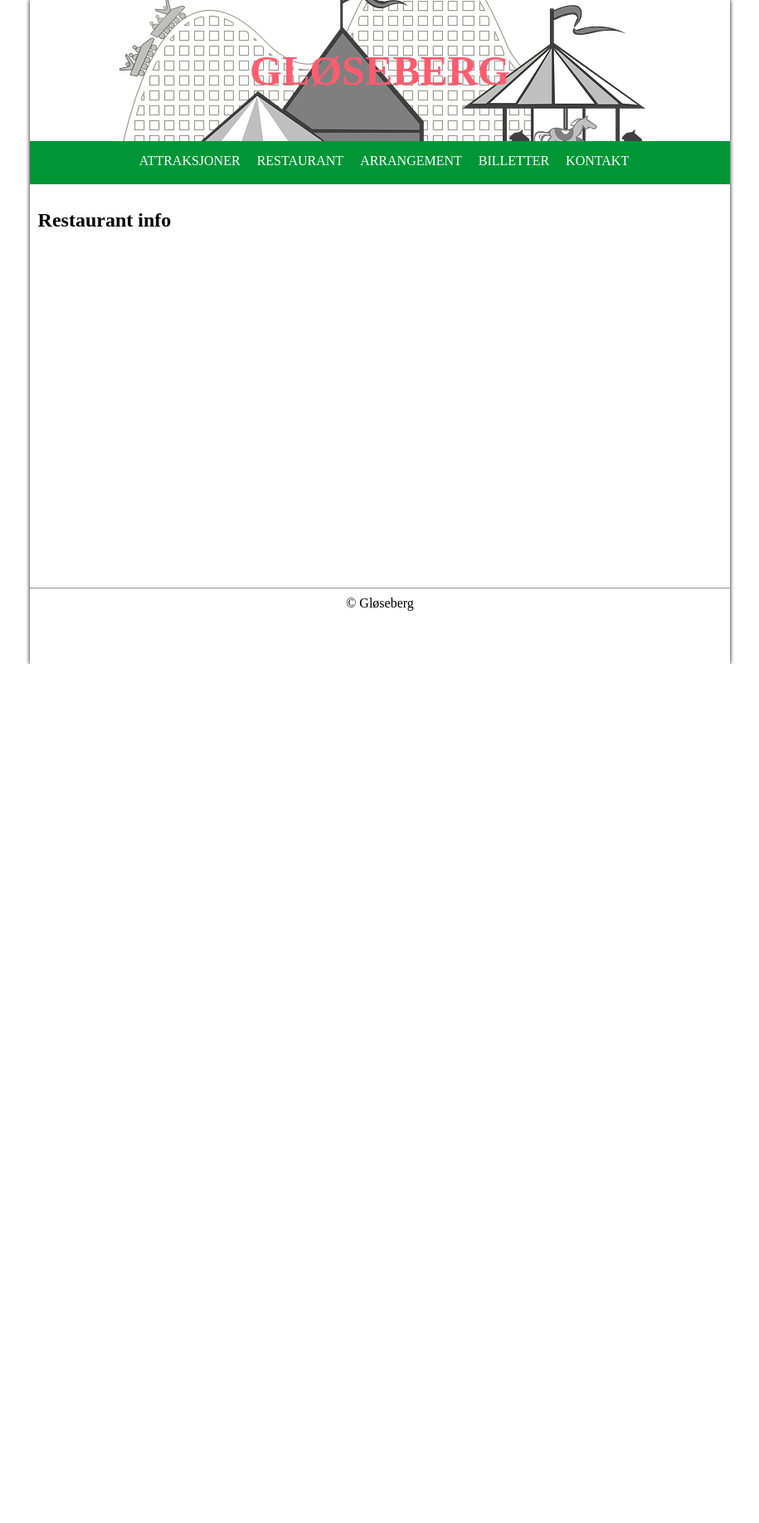
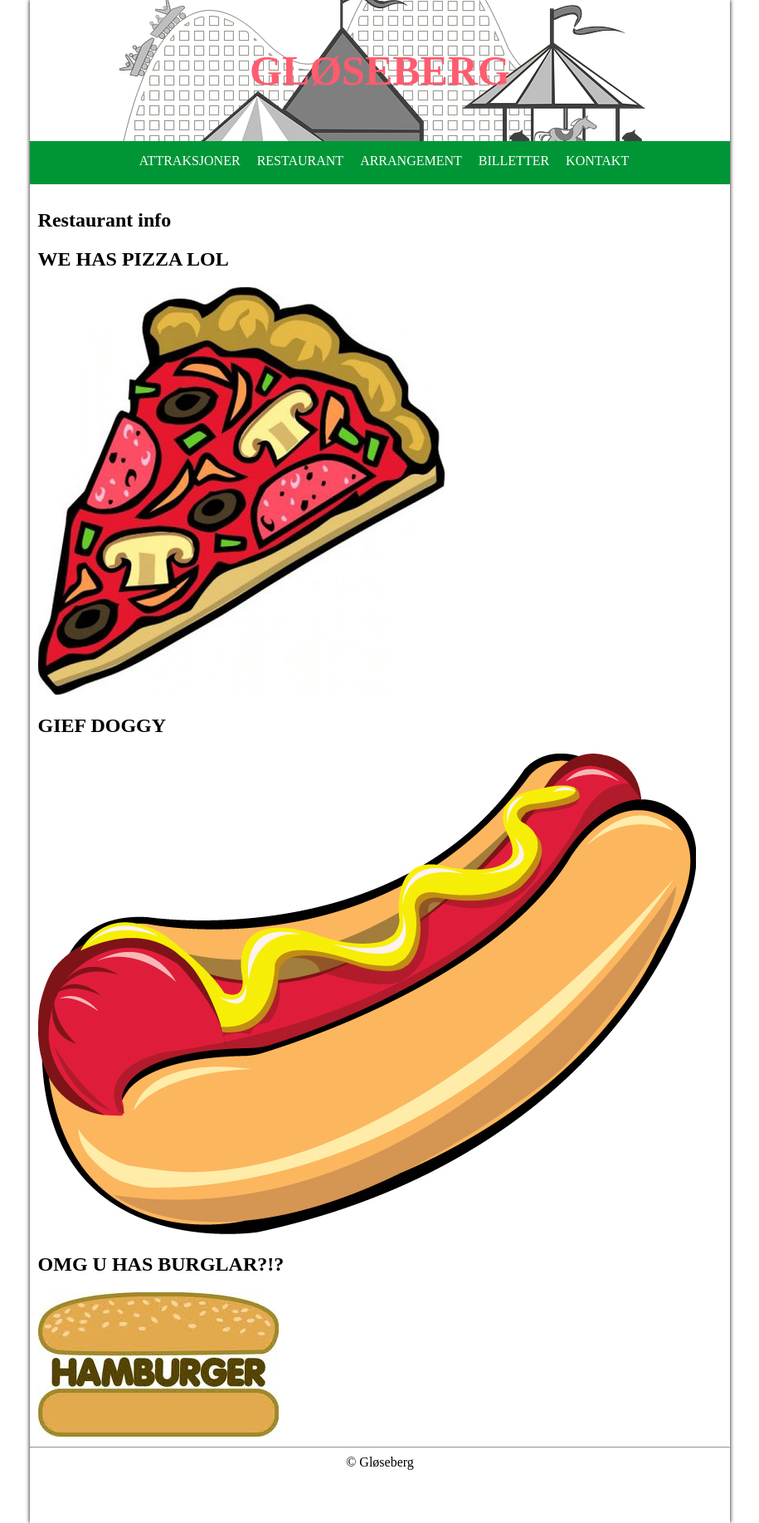
Before and after one commit to hakloev/IT2805-webtek, a Flask app: page /restaurant in a window 1280 px wide. Shown: the whole page at 83% size, without its empty margins (182-1097 px from the left). Before the commit the page ends 800 px from the top, so only its background shows below. Run offline with Flask 2, Linux system fonts and the light colour scheme; some web fonts are replaced.

Commit message:
doggystyle
lll

```diff
--- a/templates/restaurant.html
+++ b/templates/restaurant.html
@@ -2,4 +2,16 @@
 {% block title %}&ndash; Restaurant{% endblock %}
 {% block body %}
     <h1>Restaurant info</h1>
+    <div class="col33">
+    	<h2> WE HAS PIZZA LOL </h2>
+    	<img src="../static/pizza.jpg" alt="Vår Pizza"
+    </div>
+    <div class="col33">
+    	<h2> GIEF DOGGY </h2>
+    	<img src="../static/hotdog.jpg" alt="Våre pølser">
+    </div>
+    <div class="col33">
+    	<h2> OMG U HAS BURGLAR?!? </h2>
+    	<img src="../static/hamburger.jpg" alt="Vår hamburger">
+    </div>
 {% endblock %}
```
Also changed, not shown: static/hamburger.jpg (added), static/hotdog.jpg (added), static/pizza.jpg (added).
